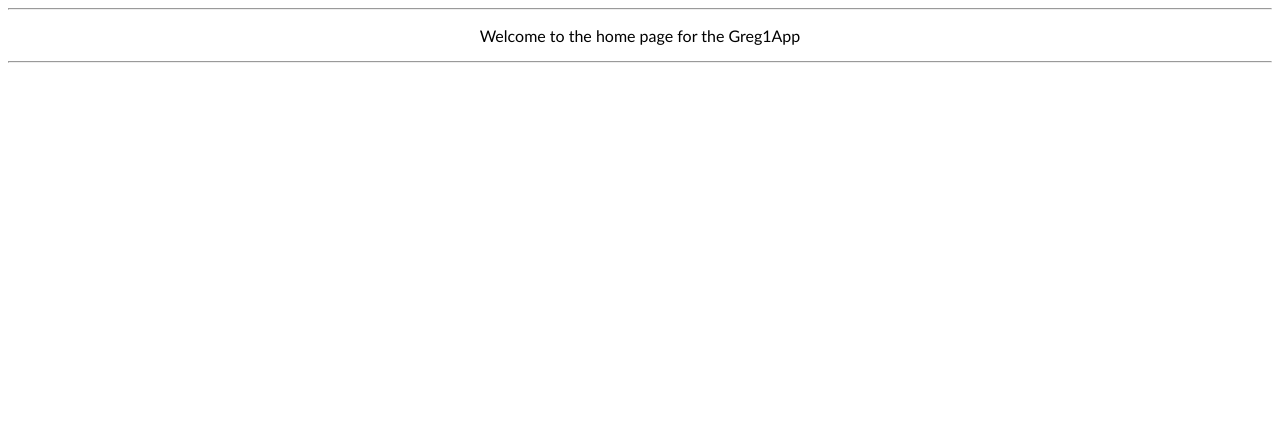
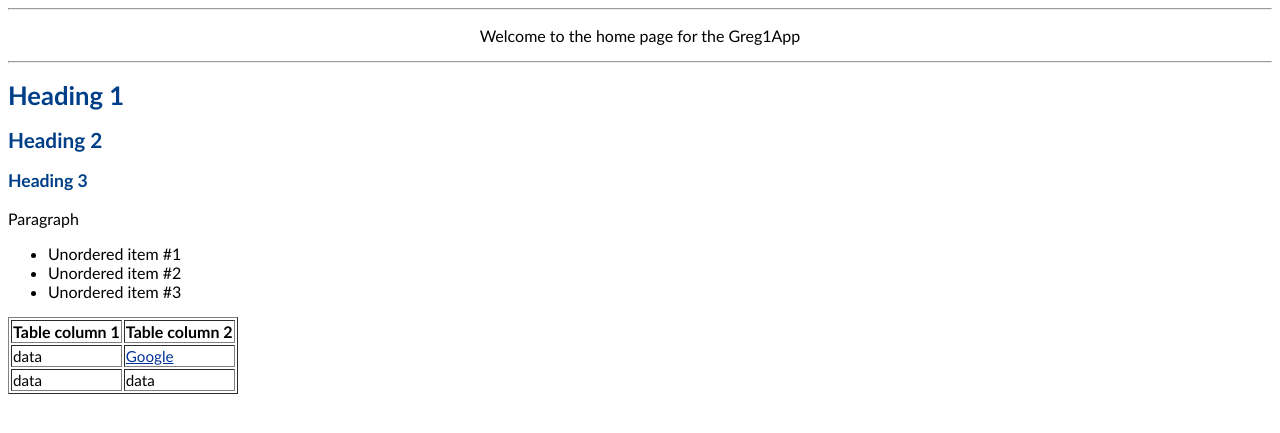
Before and after one commit to gregbox515aws/greg1Project, a Django app: template greg1App/templates/greg1App/home.html in a window 1280 px wide. Shown: the top 433 px of the page. Run offline with Django 3.2, Linux system fonts and the light colour scheme; the template is opened without the code that fills it, so the values that code supplies are empty; parts of the project's set-up code (start-up, migrations or seed data) failed here and were passed over.

Commit message:
html tinkering

```diff
--- a/greg1App/templates/greg1App/home.html
+++ b/greg1App/templates/greg1App/home.html
@@ -6,4 +6,32 @@
 <HR>
 <P align=center>Welcome to the home page for the Greg1App</P>
 <HR>
+<H1>Heading 1</H1>
+<H2>Heading 2</H2>
+<H3>Heading 3</H3>
+
+<P>Paragraph</P>
+
+<UL>
+	<LI>Unordered item #1</LI>
+	<LI>Unordered item #2</LI>
+	<LI>Unordered item #3</LI>
+</UL>
+
+<TABLE border=1>
+	<TR>
+		<TH>Table column 1</TH>
+		<TH>Table column 2</TH>
+	</TR>
+	<TR>
+		<TD>data</TD>
+		<TD><A HREF="http://www.google.com">Google</A></TD>
+	</TR>
+	<TR>
+		<TD>data</TD>
+		<TD>data</TD>
+	</TR>
+</TABLE>
+
+
 {% endblock %}
--- a/settings.py
+++ b/settings.py
@@ -60,7 +60,7 @@ MEDIA_URL = ''
 # Don't put anything in this directory yourself; store your static files
 # in apps' "static/" subdirectories and in STATICFILES_DIRS.
 # Example: "/home/media/media.lawrence.com/static/"
-STATIC_ROOT = '/home/ubuntu/greg1Project/static/'
+STATIC_ROOT = ''
 
 # URL prefix for static files.
 # Example: "http://media.lawrence.com/static/"
```
Also changed, not shown: greg1Project.db.
